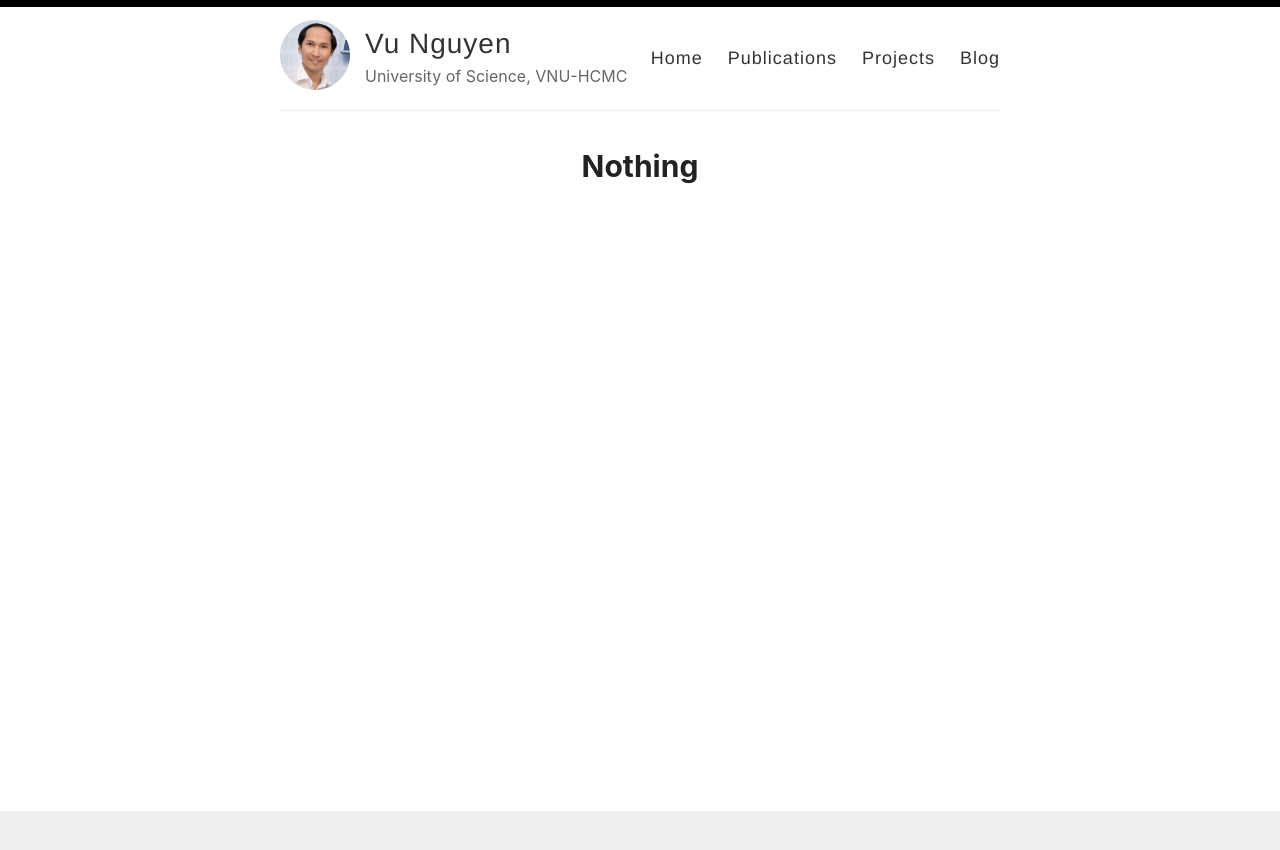
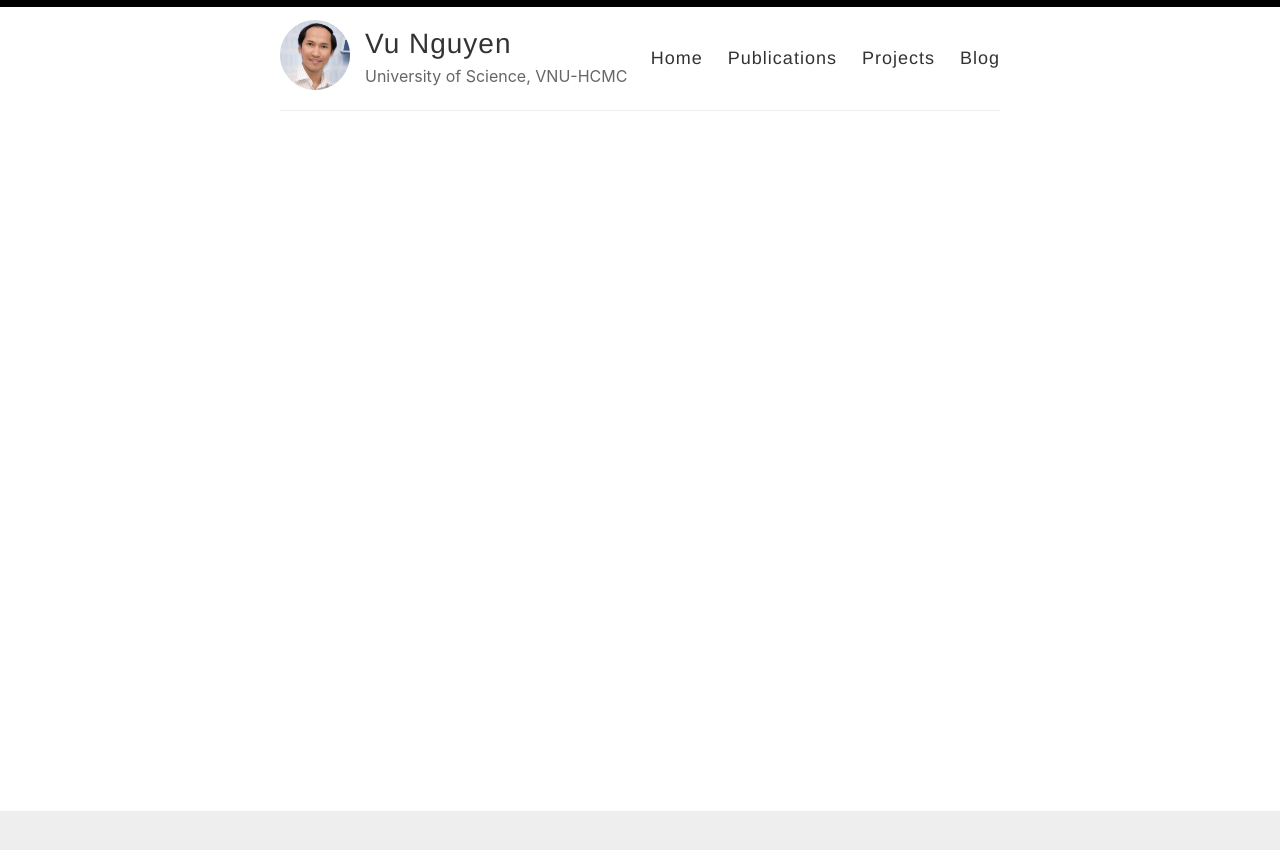
Before and after one commit to vuqngit/vuqngit.github.io, a Jekyll site: the page built from index-bk.html, in a window 1280 px wide. Shown: the top 850 px of the page. Built offline with Jekyll 4.4.1, drawn with Linux system fonts in a browser that asks for light colours.

Commit message:
Update index-bk.html

```diff
--- a/index-bk.html
+++ b/index-bk.html
@@ -1,7 +1,7 @@
 ---
 layout: default
 ---
-
+<!--
 <div class="posts">
   {% for post in paginator.posts %}
     <article class="post">
@@ -25,9 +25,9 @@ layout: default
         <h1>Nothing</h1>
       </a>
     </article>
-
+  -->
   <!-- pagination -->
-  {% if paginator.total_pages > 1 %}
+  <!--{% if paginator.total_pages > 1 %}
   <div class="pagination">
     {% if paginator.previous_page %}
       <a href="{{ paginator.previous_page_path | prepend: site.baseurl | replace: '//', '/' }}">&laquo; Prev</a>
@@ -53,3 +53,5 @@ layout: default
   </div>
   {% endif %}
 </div>
+
+-->
```
